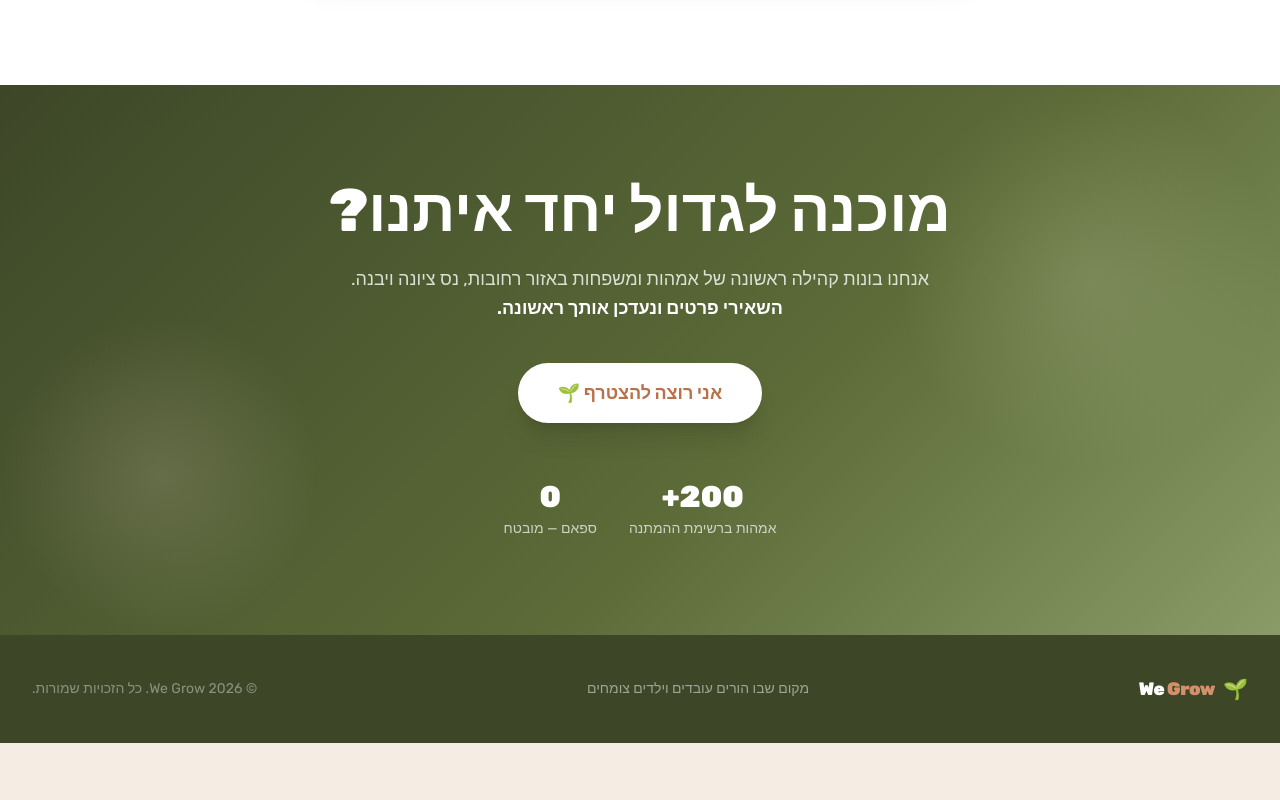
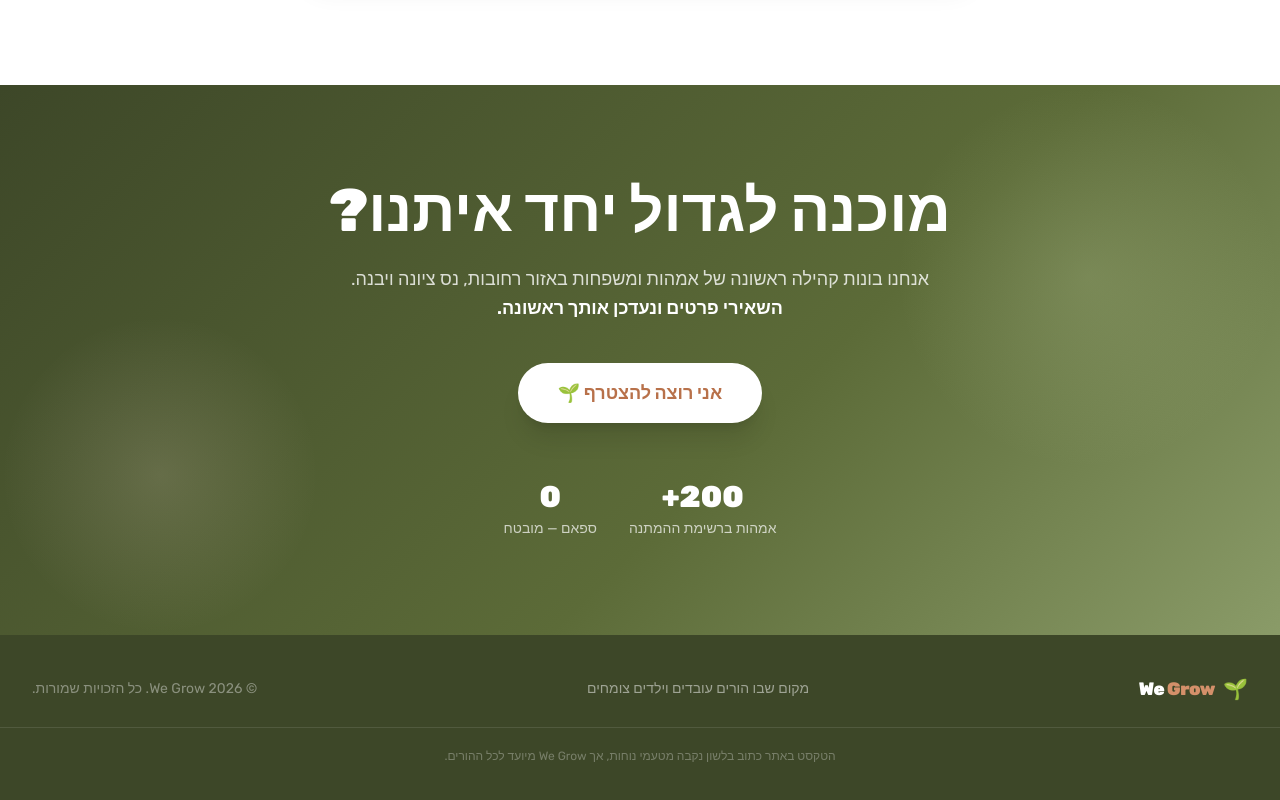
Before and after one commit to cohenAdi/WeGrow, a Next.js app: page / in a window 1280 px wide. Shown: the part 5975-6775 px from the top of the page. Before the commit the page ends 6718 px from the top, so only its background shows below. Built offline with nearby package versions, Linux system fonts and the light colour scheme.

Commit message:
Add gender note to footer

```diff
--- a/components/Footer.tsx
+++ b/components/Footer.tsx
@@ -20,6 +20,13 @@ export default function Footer() {
           © {new Date().getFullYear()} We Grow. כל הזכויות שמורות.
         </p>
       </div>
+
+      {/* Gender note */}
+      <div className="section-container mt-6 border-t border-white/10 pt-5">
+        <p className="text-white/30 text-xs text-center">
+          הטקסט באתר כתוב בלשון נקבה מטעמי נוחות, אך We Grow מיועד לכל ההורים.
+        </p>
+      </div>
     </footer>
   )
 }
```
